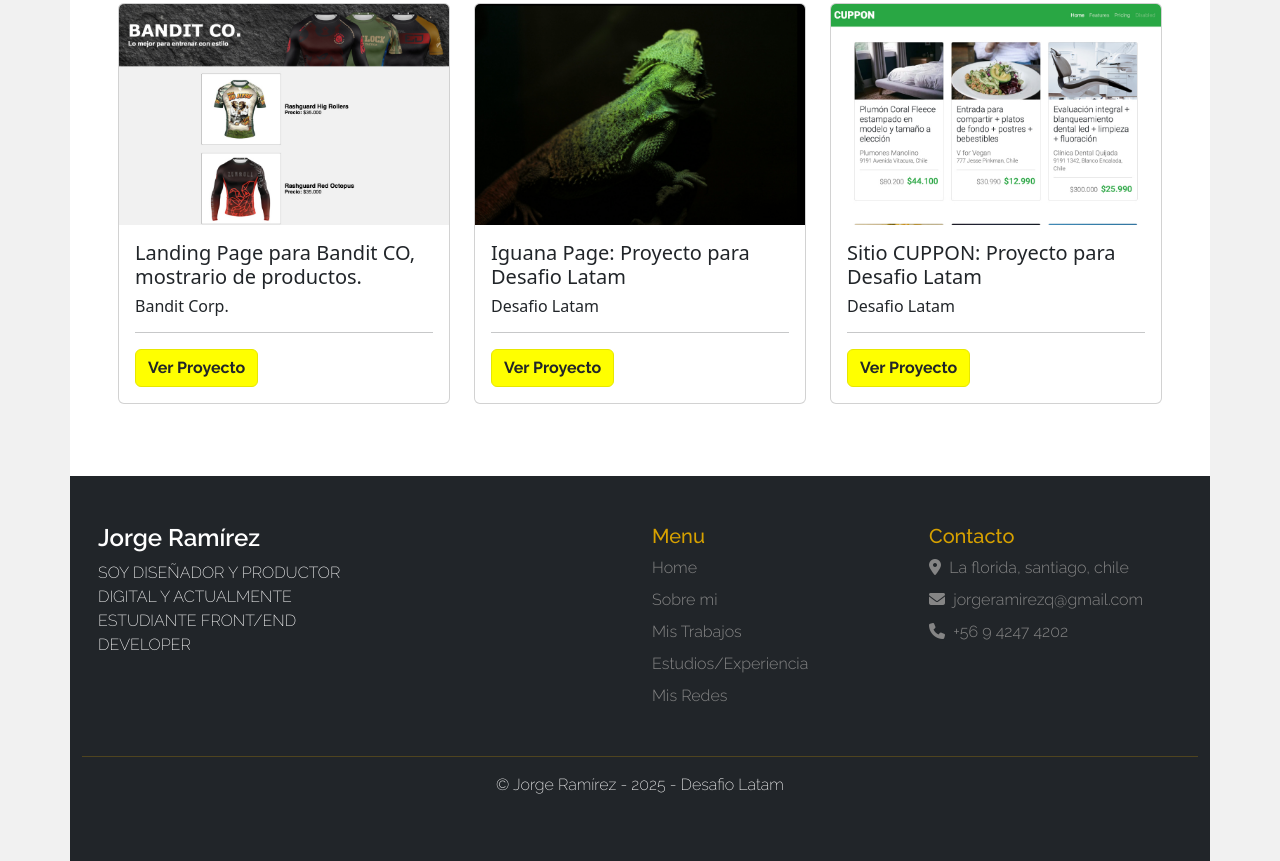
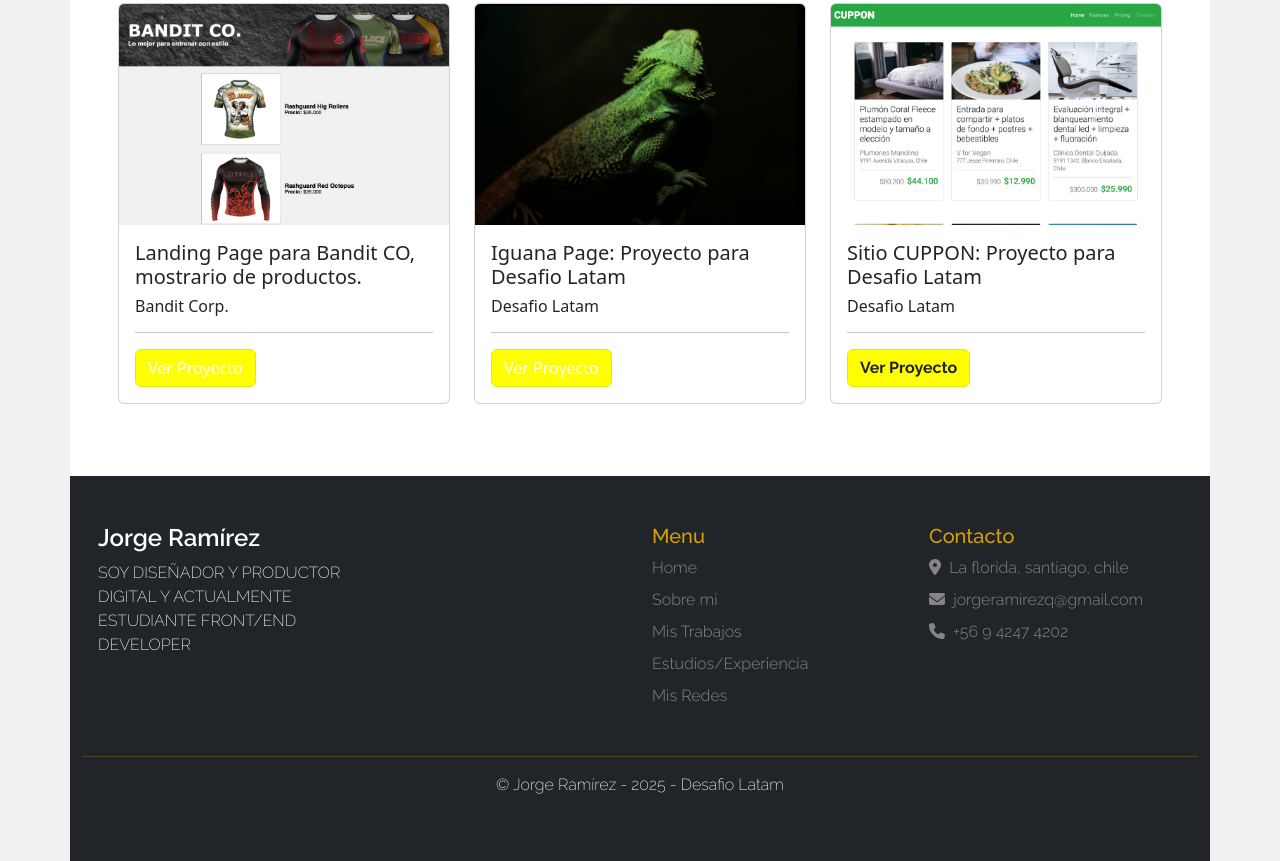
Before and after one commit to SofiaEscalant1/JorgeRamirezQuinones.github.io, a plain HTML site: page iguana-page.html in a window 1280 px wide. Shown: the part 1377-2238 px from the top of the page. Drawn offline with nearby package versions, Linux system fonts and the light colour scheme.

Commit message:
Cambio1: color

```diff
--- a/iguana-page.html
+++ b/iguana-page.html
@@ -64,7 +64,7 @@
                     <h5 class="card-title title-prop">Landing Page para Bandit CO, mostrario de productos.</h5>
                     <h6>Bandit Corp.</h6>
                     <hr>
-                    <a href="./landing-page.html" class="btn btn-color btn-font my-0">Ver Proyecto</a>
+                    <a href="./landing-page.html" class="btn btn-color btn-danger my-0">Ver Proyecto</a>
                 </div>
             </div>
         </div>
@@ -76,7 +76,7 @@
                     <h5 class="card-title title-prop">Iguana Page: Proyecto para Desafio Latam</h5>
                     <h6>Desafio Latam</h6>
                     <hr>
-                    <a href="./iguana-page.html" class="btn btn-color btn-font my-0">Ver Proyecto</a>
+                    <a href="./iguana-page.html" class="btn btn-color btn-danger my-0">Ver Proyecto</a>
                 </div>
             </div>
         </div>
```
Also changed, not shown: cuppon.html (+1 -1 lines).
